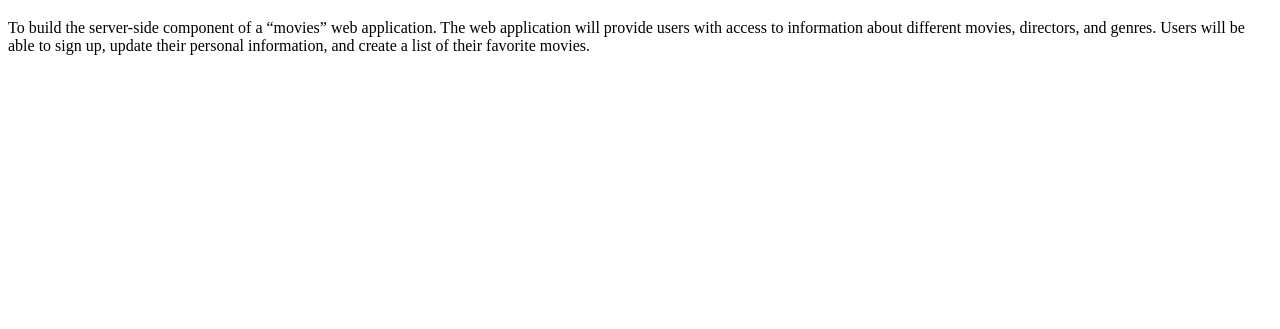
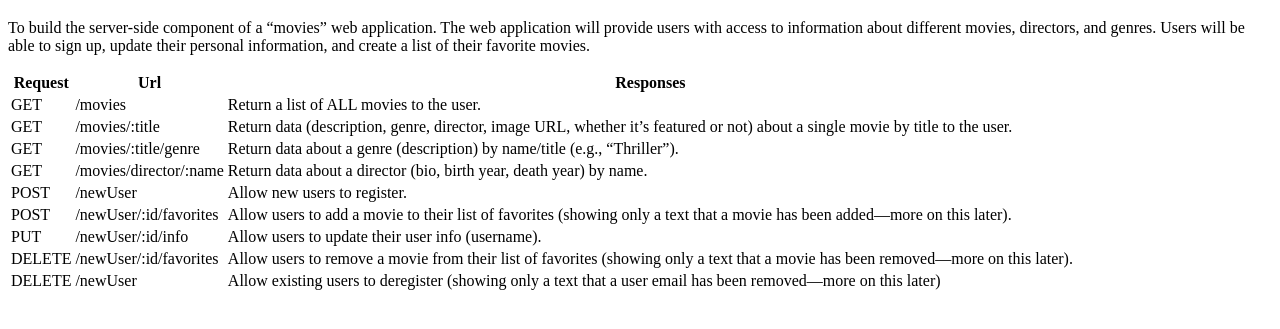
Before and after one commit to ismaelmjr/movie_api, a website: page public/documentation.html in a window 1280 px wide. Shown: the part 61-390 px from the top of the page. Drawn offline with Linux system fonts and the light colour scheme.

Commit message:
Documentation created for the url, request, response formats.

```diff
--- a/public/documentation.html
+++ b/public/documentation.html
@@ -14,5 +14,79 @@
       movies, directors, and genres. Users will be able to sign up, update their
       personal information, and create a list of their favorite movies.
     </p>
+
+    <table>
+      <thead>
+        <tr>
+          <th>Request</th>
+          <th>Url</th>
+          <th>Responses</th>
+        </tr>
+      </thead>
+      <tbody>
+        <tr>
+          <td>GET</td>
+          <td>/movies</td>
+          <td>Return a list of ALL movies to the user.</td>
+        </tr>
+        <tr>
+          <td>GET</td>
+          <td>/movies/:title</td>
+          <td>
+            Return data (description, genre, director, image URL, whether it’s
+            featured or not) about a single movie by title to the user.
+          </td>
+        </tr>
+        <tr>
+          <td>GET</td>
+          <td>/movies/:title/genre</td>
+          <td>
+            Return data about a genre (description) by name/title (e.g.,
+            “Thriller”).
+          </td>
+        </tr>
+        <tr>
+          <td>GET</td>
+          <td>/movies/director/:name</td>
+          <td>
+            Return data about a director (bio, birth year, death year) by name.
+          </td>
+        </tr>
+        <tr>
+          <td>POST</td>
+          <td>/newUser</td>
+          <td>Allow new users to register.</td>
+        </tr>
+        <tr>
+          <td>POST</td>
+          <td>/newUser/:id/favorites</td>
+          <td>
+            Allow users to add a movie to their list of favorites (showing only
+            a text that a movie has been added—more on this later).
+          </td>
+        </tr>
+        <tr>
+          <td>PUT</td>
+          <td>/newUser/:id/info</td>
+          <td>Allow users to update their user info (username).</td>
+        </tr>
+        <tr>
+          <td>DELETE</td>
+          <td>/newUser/:id/favorites</td>
+          <td>
+            Allow users to remove a movie from their list of favorites (showing
+            only a text that a movie has been removed—more on this later).
+          </td>
+        </tr>
+        <tr>
+          <td>DELETE</td>
+          <td>/newUser</td>
+          <td>
+            Allow existing users to deregister (showing only a text that a user
+            email has been removed—more on this later)
+          </td>
+        </tr>
+      </tbody>
+    </table>
   </body>
 </html>
```
